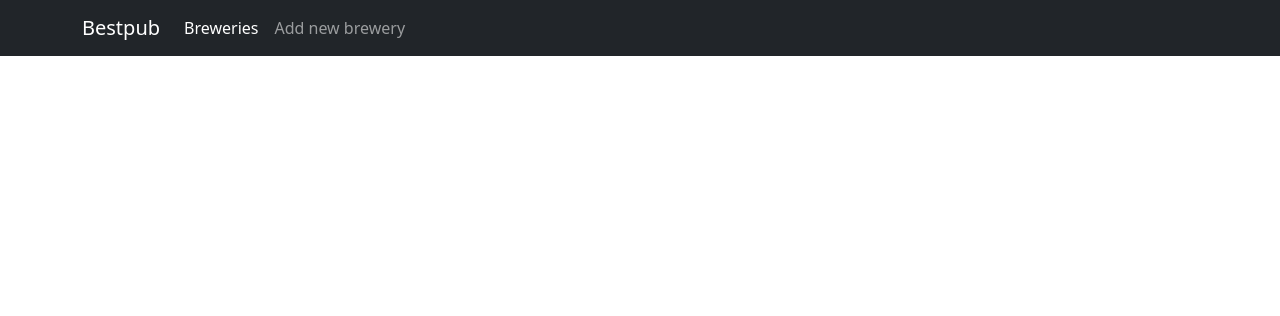
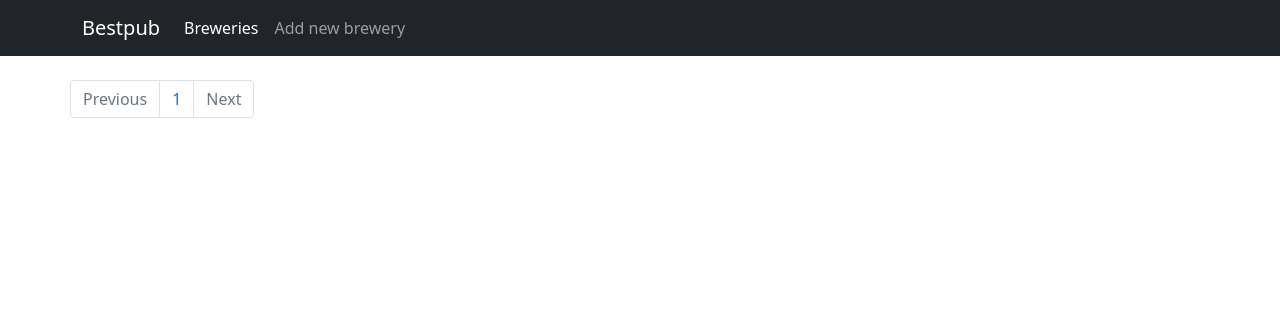
Before and after one commit to Interdefment/openbrewery, a Django app: page / in a window 1280 px wide. Shown: the top 316 px of the page. Run offline with Django 3.2, Linux system fonts and the light colour scheme; data that the repository does not hold is empty; some libraries are stand-ins or nearby versions.

Commit message:
Added breweries pagination

```diff
--- a/breweries/templates/breweries/breweries_list.html
+++ b/breweries/templates/breweries/breweries_list.html
@@ -23,5 +23,36 @@
 				</div>
 			{% endfor %}
 		</div>
+
+		<div class="row">
+			<ul class="pagination">
+				<li class="page-item {% if not page_obj.has_previous %}disabled{% endif %}">
+					{% if page_obj.has_previous %}
+						<a
+							class="page-link"
+							href="?page={{ page_obj.previous_page_number }}">
+							Previous
+						</a>
+					{% else %}
+						<span class="page-link">Previous</span>
+					{% endif %}
+				</li>
+				<li class="page-item">
+					<span class="page-link">{{ page_obj.number }}</span>
+				</li>
+				</li>
+				<li class="page-item {% if not page_obj.has_next %}disabled{% endif %}">
+					{% if page_obj.has_next %}
+						<a
+							class="page-link"
+							href="?page={{ page_obj.next_page_number }}">
+							Next
+						</a>
+					{% else %}
+						<span class="page-link">Next</span>
+					{% endif %}
+				</li>
+			</ul>
+		</div>
 	</div>
 {% endblock content %}
--- a/breweries/views.py
+++ b/breweries/views.py
@@ -18,7 +18,7 @@ class HomeView(TemplateView):
 
 class BreweriesListView(ListView):
     model = Breweries
-    paginate_by = 20
+    paginate_by = 5
 
 
 class BreweriesDetailView(DetailView):
```
